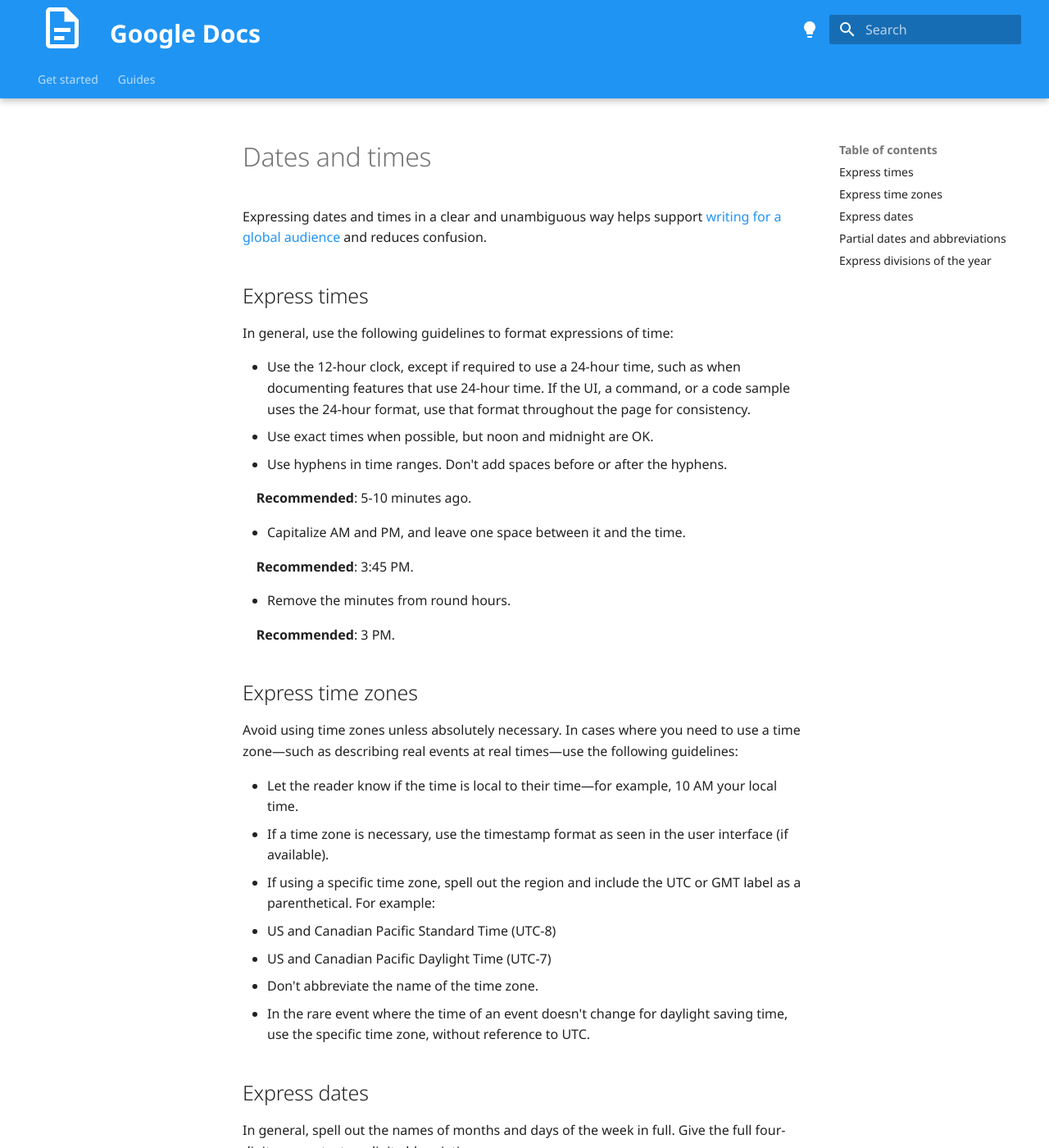
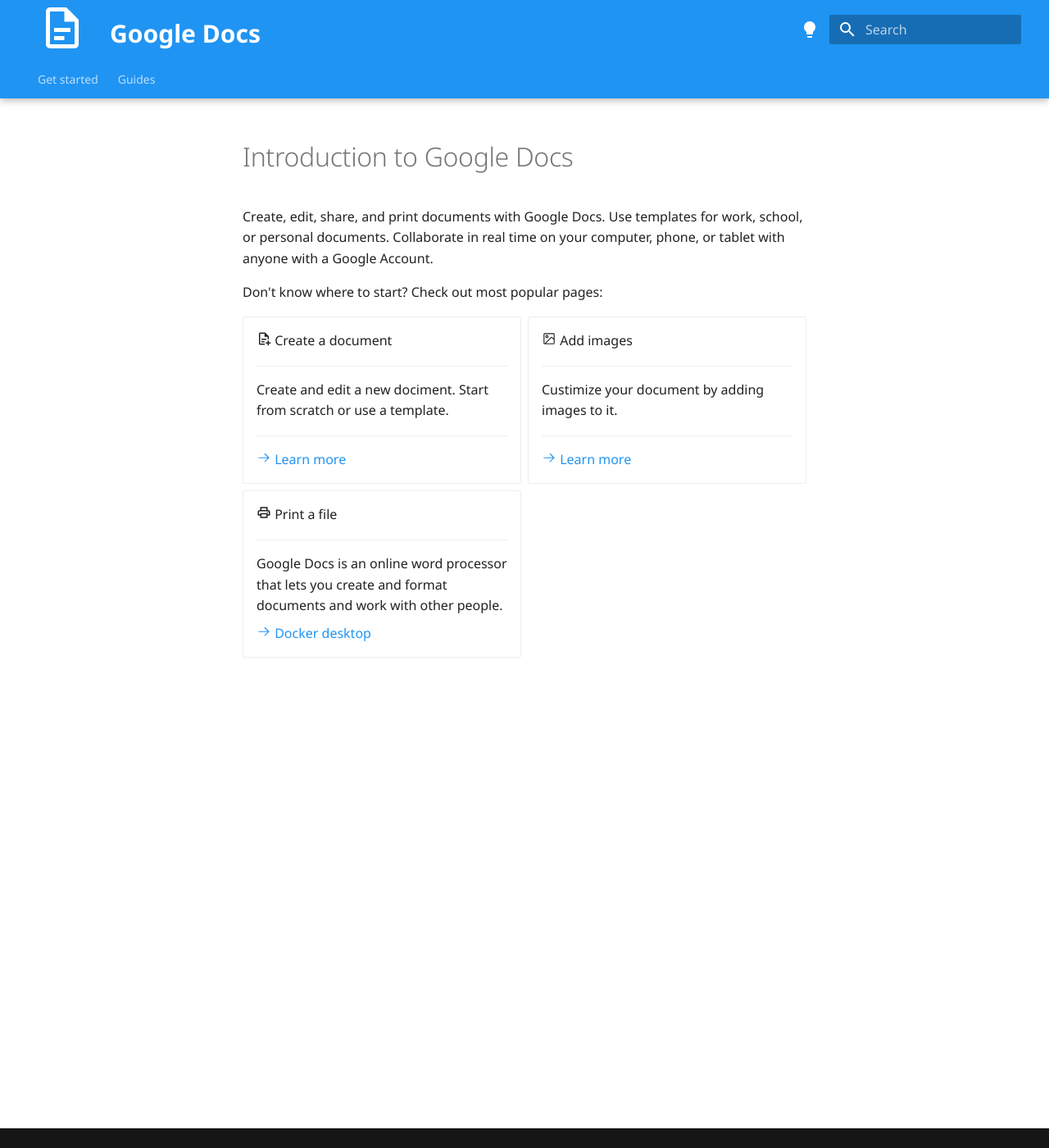
Before and after one commit to fayst26/mkdocs, an MkDocs documentation site: the page built from docs/index.md, in a window 1280 px wide and 1400 px high. Shown: the whole window at 82% size. Built offline with MkDocs 1.6.1 and Material for MkDocs 9.7.7, drawn with Linux system fonts in a browser that asks for light colours; some of the changed text lies outside the part shown.

Commit message:
started working

```diff
--- a/docs/index.md
+++ b/docs/index.md
@@ -1,65 +1,38 @@
-# Dates and times
-Expressing dates and times in a clear and unambiguous way helps support [writing for a global audience](https://developers.google.com/style/translation) and reduces confusion.
-## Express times
+# Introduction to Google Docs
+Create, edit, share, and print documents with Google Docs. Use templates for work, school, or personal documents. Collaborate in real time on your computer, phone, or tablet with anyone with a Google Account.
 
-In general, use the following guidelines to format expressions of time:
+Don't know where to start? Check out most popular pages:
 
-* Use the 12-hour clock, except if required to use a 24-hour time, such as when documenting features that use 24-hour time. If the UI, a command, or a code sample uses the 24-hour format, use that format throughout the page for consistency.
-* Use exact times when possible, but noon and midnight are OK.
-* Use hyphens in time ranges. Don't add spaces before or after the hyphens.
+<div class="grid cards" markdown>
 
-  &nbsp;&nbsp;&nbsp;&nbsp;**Recommended**: 5-10 minutes ago.
+- :material-file-document-plus-outline: Create a document
 
-* Capitalize AM and PM, and leave one space between it and the time.
+    ---
 
-  &nbsp;&nbsp;&nbsp;&nbsp;**Recommended**: 3:45 PM.
+    Create and edit a new dociment. Start from scratch or use a template.
 
-* Remove the minutes from round hours.
+    ---
 
-  &nbsp;&nbsp;&nbsp;&nbsp;**Recommended**: 3 PM.
+    [:octicons-arrow-right-24: Learn more](get_docker_desktop.md)
 
 
-## Express time zones
-Avoid using time zones unless absolutely necessary. In cases where you need to use a time zone—such as describing real events at real times—use the following guidelines:
+- :octicons-image-24: Add images
 
-* Let the reader know if the time is local to their time—for example, 10 AM your local time.
-* If a time zone is necessary, use the timestamp format as seen in the user interface (if available).
-* If using a specific time zone, spell out the region and include the UTC or GMT label as a parenthetical. For example:
-  * US and Canadian Pacific Standard Time (UTC-8)
-  * US and Canadian Pacific Daylight Time (UTC-7)
-* Don't abbreviate the name of the time zone.
-* In the rare event where the time of an event doesn't change for daylight saving time, use the specific time zone, without reference to UTC.
+    ---
 
-## Express dates
-In general, spell out the names of months and days of the week in full. Give the full four-digit year, not a two-digit abbreviation.
+    Custimize your document by adding images to it.
 
-&nbsp;&nbsp;&nbsp;&nbsp;**Recommended**: January 19, 2017
-
-If including the day of the week, add it before the month as follows: *DAY_OF_WEEK*, *MONTH* *DAY*, *YEAR*.
-
-&nbsp;&nbsp;&nbsp;&nbsp;**Recommended**: Tuesday, April 27, 2021
-
-## Partial dates and abbreviations
-When giving only the month and year, don't use a comma.
-
-&nbsp;&nbsp;&nbsp;&nbsp;**Recommended**: She was hired in January 2017.
-
-In most cases, don't abbreviate the day of the week or the month. However, when conserving space, such as in a heading or table, it's okay to abbreviate the month and the day of the week to their three-letter abbreviations. Capitalize the first letter and do not add a period at the end of the abbreviation.
-
-If you abbreviate, do so for the entire date. Don't mix written-out forms with abbreviated forms in the same date.
+    ---
 
 
-Be consistent in where you apply abbreviations throughout your documentation. For example, if you choose to abbreviate in table cells, do so in all table cells.
+    [:octicons-arrow-right-24: Learn more](get_docker_desktop.md)
 
-&nbsp;&nbsp;&nbsp;&nbsp;**Recommended**: Mon, Sep 3, 2018
+- :material-printer-outline: Print a file
 
-&nbsp;&nbsp;&nbsp;&nbsp;**Not recommended**: Mon, September 3, 2018
+    ---
 
-## Express divisions of the year
-Avoid referring to seasons. Spring in the northern hemisphere is fall (autumn) in the southern hemisphere. Instead, use the month, quarter, or temperature (if relevant).
+    Google Docs is an online word processor that lets you create and format documents and work with other people.
 
-| Recommended | Not recommended |
-| ----------- | ----------- |
-| During warmer months, data centers face a higher risk of cooling failures. | During summer months, data centers face a higher risk of cooling failures. |
-| In November and December, data centers experience higher traffic volume. | In winter, data centers experience higher traffic volume. |
-| Changes are released in October of each year. | Changes are released in the Fall of each year. |
+    [:octicons-arrow-right-24: Docker desktop](get_docker_desktop.md)
+
+</div>
```
Also changed, not shown: docs/index - Copy.md (deleted, +0 -17 lines), mkdocs.yml (+4 -4 lines).
